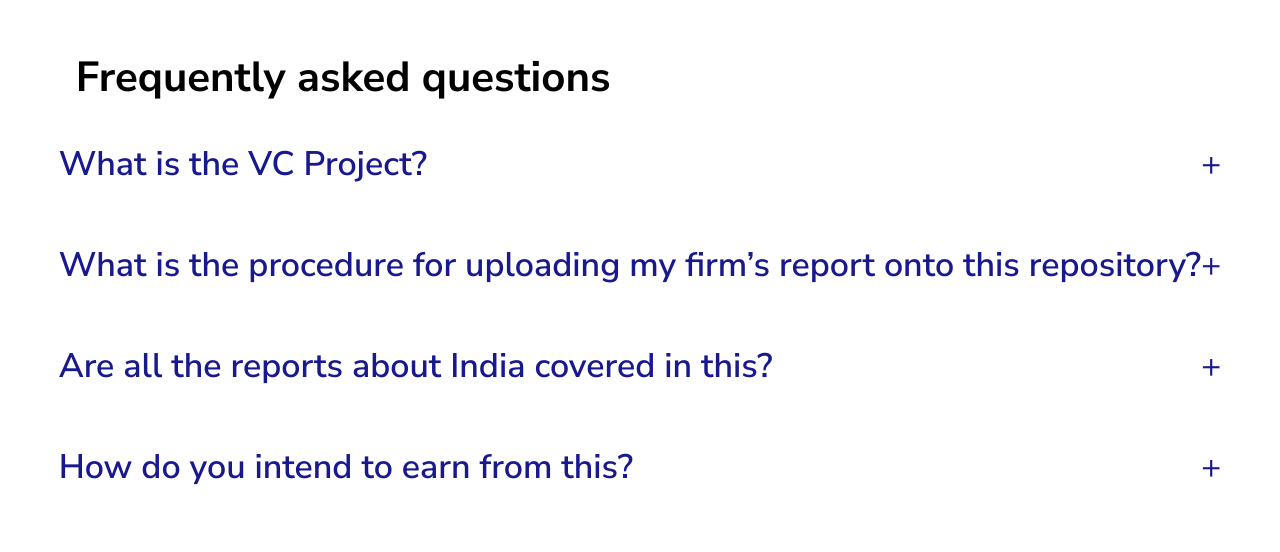
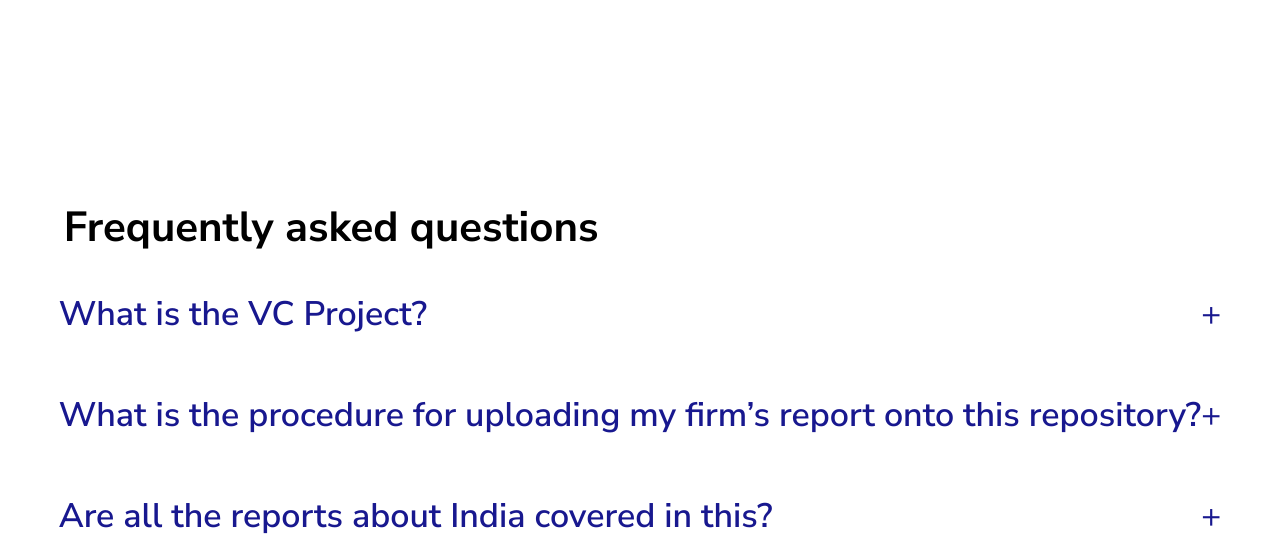
Before and after one commit to shashank-mishra14/TheVCProj, a React (Create React App) app: page /contact in a window 1280 px wide. Shown: the part 1515-2067 px from the top of the page. Built offline with nearby package versions, Linux system fonts and the light colour scheme; a web font is replaced by a local one.

Commit message:
changes in alignment of faqs heading

```diff
--- a/src/components/Accordion/Accordion.css
+++ b/src/components/Accordion/Accordion.css
@@ -16,7 +16,7 @@ code {
   font-size: 42px;
   color: var(--text-primary);
   font-family: Nunito Sans;
-  margin-left:32px;
+  margin-left:20px;
   margin-bottom: 30px;
 }
 /* accordion styles */
--- a/src/components/Homepage/Homepage.jsx
+++ b/src/components/Homepage/Homepage.jsx
@@ -187,10 +187,8 @@ const Homepage = () => {
           Find your use case. Now.
         </h1>
         <hr className="network-border"/>
-        <div>
-          <Accordion />
-        </div>
       </div>
+      <Accordion />
     </>
   );
 };
--- a/src/components/contactpage/Contact.jsx
+++ b/src/components/contactpage/Contact.jsx
@@ -207,7 +207,8 @@ const Contact = () => {
           </div>
         </div>
       </div>
-      <Accordion />
+      <div className="container-accordion"><Accordion /></div>
+
     </div>
   );
 };
```
